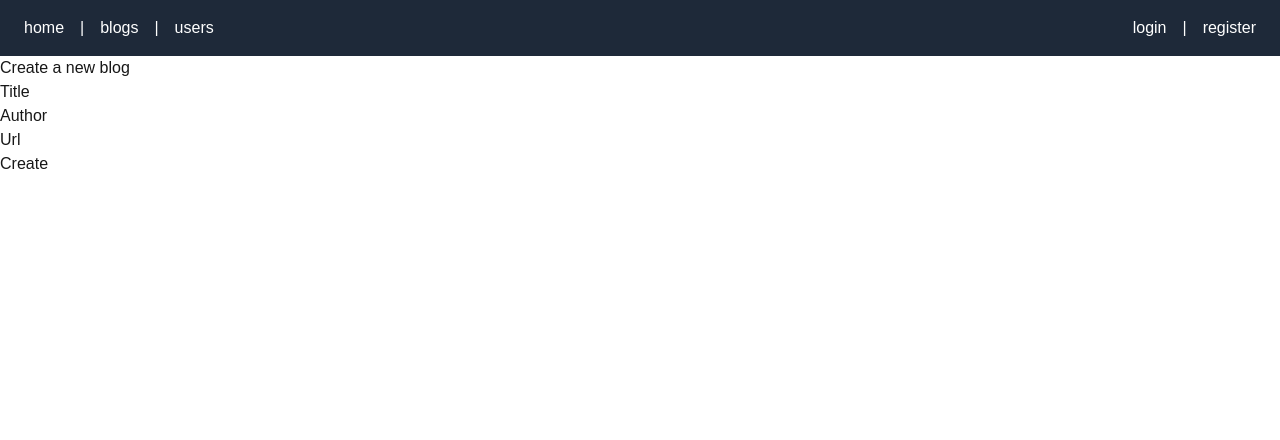
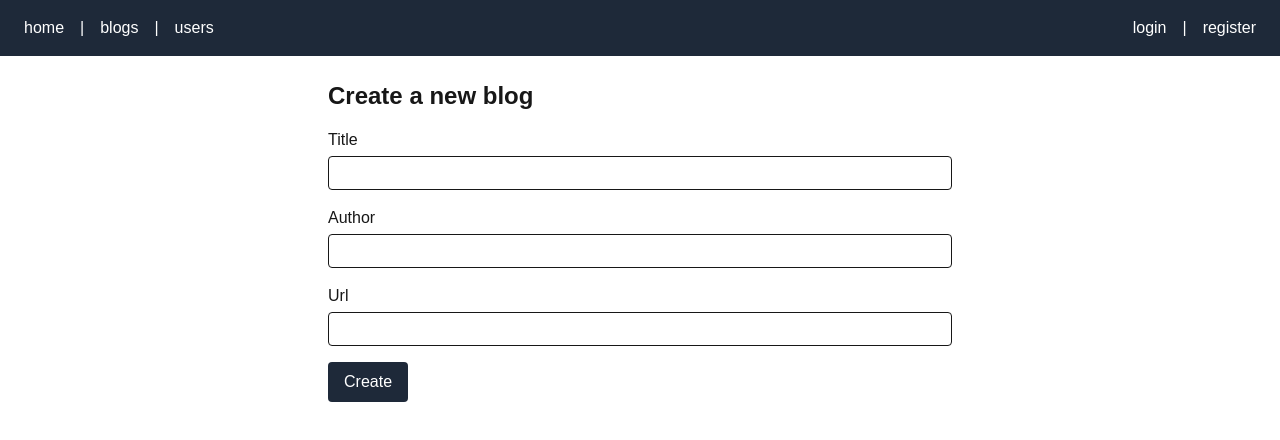
Before and after one commit to taimv2405/full-stack-open-nextjs, a Next.js app: page /blogs/new in a window 1280 px wide. Shown: the top 440 px of the page. Built offline with nearby package versions, Linux system fonts and the light colour scheme; no server answers.

Commit message:
[17] style: style blog creation form

```diff
--- a/app/blogs/new/page.tsx
+++ b/app/blogs/new/page.tsx
@@ -19,11 +19,11 @@ const NewBlog = () => {
   }, [state.success, showNotification, router]);
 
   return (
-    <div>
-      <h2>Create a new blog</h2>
-      <form action={formAction}>
+    <div className="max-w-2xl mx-auto p-6">
+      <h2 className="text-2xl font-bold mb-4">Create a new blog</h2>
+      <form action={formAction} className="space-y-4">
         <div>
-          <label>
+          <label className="block font-medium mb-1">
             Title
             <input
               type="text"
@@ -31,14 +31,15 @@ const NewBlog = () => {
               defaultValue={state.values?.title}
               required
               minLength={5}
+              className="mt-1 w-full px-2 py-1 border rounded font-normal"
             />
           </label>
           {state.errors?.title && (
-            <p style={{ color: 'red' }}>{state.errors.title}</p>
+            <p className="text-red-600 text-sm mt-1">{state.errors.title}</p>
           )}
         </div>
         <div>
-          <label>
+          <label className="block font-medium mb-1">
             Author
             <input
               type="text"
@@ -46,14 +47,15 @@ const NewBlog = () => {
               defaultValue={state.values?.author}
               required
               minLength={5}
+              className="mt-1 w-full px-2 py-1 border rounded font-normal"
             />
           </label>
           {state.errors?.author && (
-            <p style={{ color: 'red' }}>{state.errors.author}</p>
+            <p className="text-red-600 text-sm mt-1">{state.errors.author}</p>
           )}
         </div>
         <div>
-          <label>
+          <label className="block font-medium mb-1">
             Url
             <input
               type="text"
@@ -61,13 +63,19 @@ const NewBlog = () => {
               defaultValue={state.values?.url}
               required
               minLength={5}
+              className="mt-1 w-full px-2 py-1 border rounded font-normal"
             />
           </label>
           {state.errors?.url && (
-            <p style={{ color: 'red' }}>{state.errors.url}</p>
+            <p className="text-red-600 text-sm mt-1">{state.errors.url}</p>
           )}
         </div>
-        <button type="submit">Create</button>
+        <button
+          type="submit"
+          className="px-4 py-2 rounded bg-gray-800 text-white hover:bg-gray-700"
+        >
+          Create
+        </button>
       </form>
     </div>
   );
```
